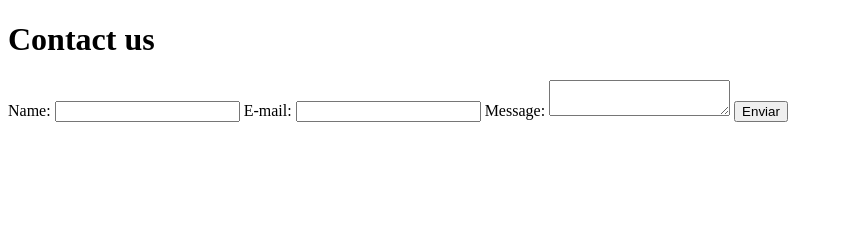
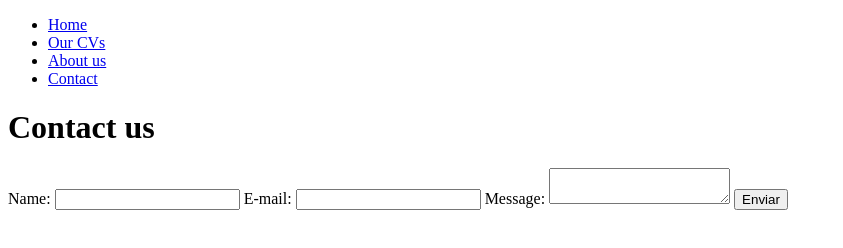
Before and after one commit to xfontr/202207-w1ch2-xifre-font-andrea-martinez, a plain HTML site: page Contact.html in a window 1280 px wide. Shown: the whole page, without its empty margins (0-843 px from the left). Drawn offline with Linux system fonts and the light colour scheme.

Commit message:
Added navbar to the contact page

```diff
--- a/Contact.html
+++ b/Contact.html
@@ -1,14 +1,25 @@
 <!DOCTYPE html>
 <html lang="en">
+
 <head>
   <meta charset="UTF-8">
   <meta http-equiv="X-UA-Compatible" content="IE=edge">
   <meta name="viewport" content="width=device-width, initial-scale=1.0">
   <title>Contact</title>
 </head>
+
 <body>
-  <h1>Contact us</h1>
-  <form>
+  <nav>
+    <ul>
+      <li><a href="/index.html">Home</a></li>
+      <li><a href="/our-cvs.html">Our CVs</a></li>
+      <li><a href="/about-us.html">About us</a></li>
+      <li><a href="/Contact.html">Contact</a></li>
+    </ul>
+  </nav>
+  <main>
+    <h1>Contact us</h1>
+    <form>
       <label for="name">Name:</label>
       <input type="text" id="name" name="user_name">
       <label for="mail">E-mail:</label>
@@ -16,6 +27,9 @@
       <label for="msg">Message:</label>
       <textarea id="msg" name="user_message"></textarea>
       <button>Enviar</button>
-  </form>
+    </form>
+  </main>
+
 </body>
+
 </html>
```
